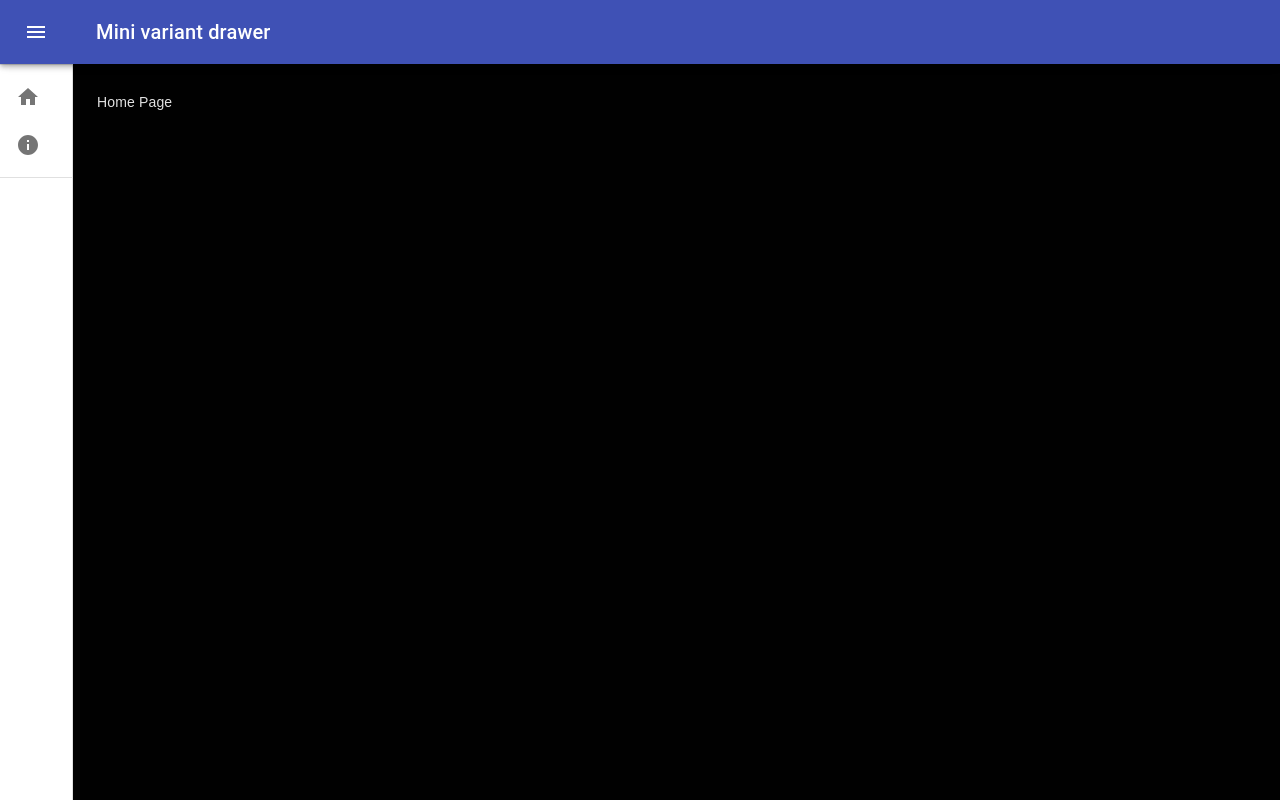
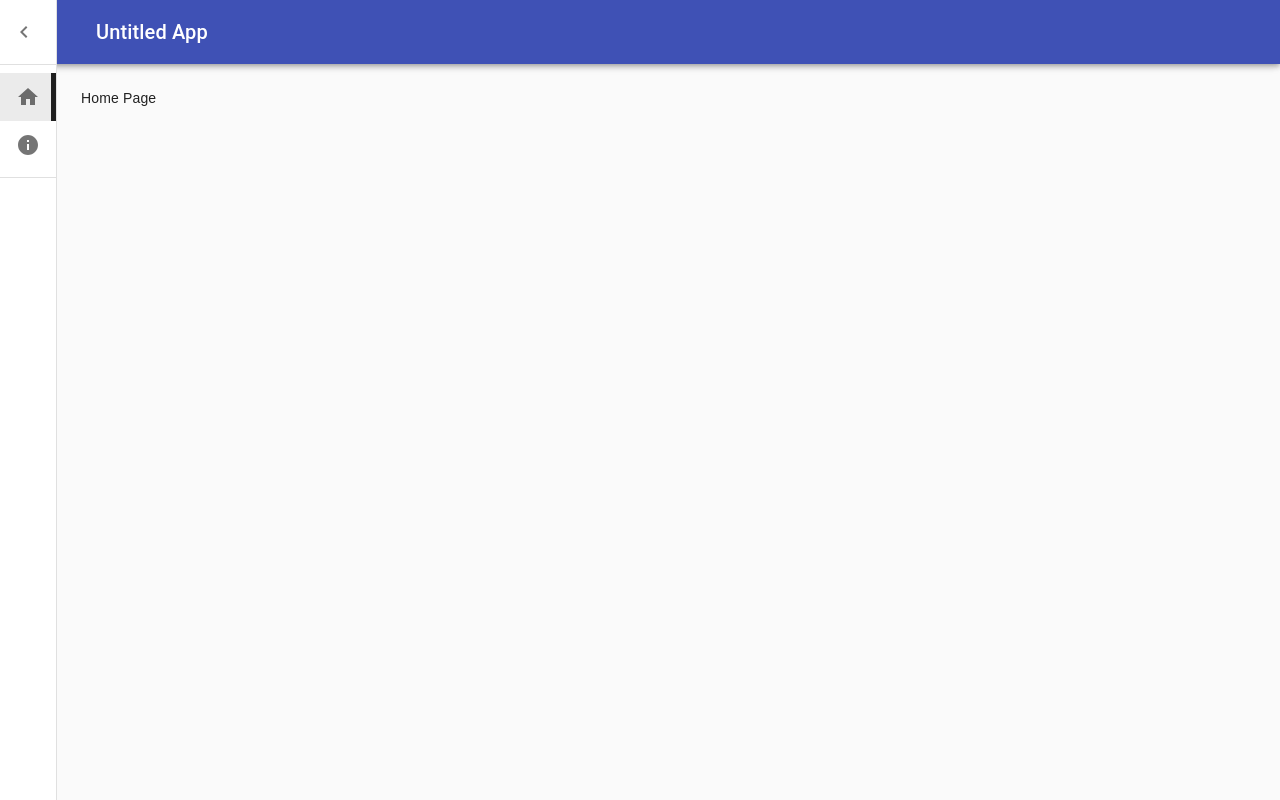
Before and after one commit to IceBunnyMeh/react-invent, a React (Create React App) app: page / in a window 1280 px wide. Built offline with nearby package versions, Linux system fonts and the light colour scheme.

Commit message:
selection scheme
Nothing too

```diff
--- a/src/App.js
+++ b/src/App.js
@@ -10,17 +10,6 @@ export default function App() {
   return (
     <div className="App">
       <Router>
-        <nav>
-          <ul>
-            <li>
-              <Link to="/">Home</Link>
-            </li>
-            <li>
-              <Link to="/login">Login</Link>
-            </li>
-          </ul>
-        </nav>
-
         <Switch>
           <Route path="/login" exact>
             <Login />
--- a/src/Helpers/ListItemLink.js
+++ b/src/Helpers/ListItemLink.js
@@ -1,11 +1,12 @@
 import React, { useMemo, forwardRef } from "react";
 import PropTypes from "prop-types";
+import clsx from "clsx";
 
 import { Link } from "react-router-dom";
 import { ListItem, ListItemIcon, ListItemText } from "@material-ui/core";
 
 function ListItemLink(props) {
-  const { icon, primary, to } = props;
+  const { icon, primary, to, selected, handleListItemClick, classes } = props;
 
   const renderLink = useMemo(
     () =>
@@ -15,7 +16,15 @@ function ListItemLink(props) {
 
   return (
     <li>
-      <ListItem button component={renderLink}>
+      <ListItem
+        button
+        component={renderLink}
+        selected={selected === primary}
+        onClick={event => handleListItemClick(event, primary)}
+        classes={{
+          selected: clsx(classes.selected)
+        }}
+      >
         <ListItemIcon>{icon}</ListItemIcon>
         <ListItemText primary={primary} />
       </ListItem>
@@ -29,5 +38,4 @@ ListItemLink.propTypes = {
   to: PropTypes.string.isRequired
 };
 
-
 export default ListItemLink;
--- a/src/Views/BaseContainer.js
+++ b/src/Views/BaseContainer.js
@@ -1,27 +1,14 @@
 import React from "react";
-import clsx from "clsx";
-import { useTheme } from "@material-ui/core/styles";
-import Drawer from "@material-ui/core/Drawer";
-import AppBar from "@material-ui/core/AppBar";
-import Toolbar from "@material-ui/core/Toolbar";
-import List from "@material-ui/core/List";
+
 import CssBaseline from "@material-ui/core/CssBaseline";
-import Typography from "@material-ui/core/Typography";
-import Divider from "@material-ui/core/Divider";
-import IconButton from "@material-ui/core/IconButton";
-import MenuIcon from "@material-ui/icons/Menu";
-import ChevronLeftIcon from "@material-ui/icons/ChevronLeft";
-import ChevronRightIcon from "@material-ui/icons/ChevronRight";
+import { useStyles } from "./styles";
 
-import ListItemLink from "../Helpers/ListItemLink";
-
-import { useStyles } from "./styles";
-import { Links } from "../Routes";
+import Header from "./Header";
+import SideNavBar from "./SideNavBar";
 import PageContainer from "./PageContainer";
 
 function BaseContainer() {
   const classes = useStyles();
-  const theme = useTheme();
   const [open, setOpen] = React.useState(false);
 
   const handleDrawerOpen = () => {
@@ -35,65 +22,10 @@ function BaseContainer() {
   return (
     <div className={classes.root}>
       <CssBaseline />
-      <AppBar
-        position="fixed"
-        className={clsx(classes.appBar, {
-          [classes.appBarShift]: open
-        })}
-      >
-        <Toolbar>
-          <IconButton
-            color="inherit"
-            aria-label="open drawer"
-            onClick={handleDrawerOpen}
-            edge="start"
-            className={clsx(classes.menuButton, {
-              [classes.hide]: open
-            })}
-          >
-            <MenuIcon />
-          </IconButton>
-          <Typography variant="h6" noWrap>
-            Mini variant drawer
-          </Typography>
-        </Toolbar>
-      </AppBar>
-      <Drawer
-        variant="permanent"
-        className={clsx(classes.drawer, {
-          [classes.drawerOpen]: open,
-          [classes.drawerClose]: !open
-        })}
-        classes={{
-          paper: clsx({
-            [classes.drawerOpen]: open,
-            [classes.drawerClose]: !open
-          })
-        }}
-      >
-        <div className={classes.toolbar}>
-          <IconButton onClick={handleDrawerClose}>
-            {theme.direction === "rtl" ? (
-              <ChevronRightIcon />
-            ) : (
-              <ChevronLeftIcon />
-            )}
-          </IconButton>
-        </div>
-        <Divider />
-        <List>
-          {Links.map((link, index) => (
-            <ListItemLink
-              to={link.to}
-              primary={link.name}
-              icon={link.icon ? link.icon : null}
-              key={index}
-            />
-          ))}
-        </List>
-        <Divider />
-      </Drawer>
+      <Header classes={classes} open={open} openDrawer={handleDrawerOpen} />
+      <SideNavBar classes={classes} open={open} closeDrawer={handleDrawerClose} />
       <main className={classes.content}>
+      <div className={classes.toolbar} />
         <PageContainer />
       </main>
     </div>
--- /dev/null
+++ b/src/Views/Header.js
@@ -0,0 +1,39 @@
+import React from "react";
+import clsx from "clsx";
+import AppBar from "@material-ui/core/AppBar";
+import Toolbar from "@material-ui/core/Toolbar";
+import IconButton from "@material-ui/core/IconButton";
+import Typography from "@material-ui/core/Typography";
+import MenuIcon from "@material-ui/icons/Menu";
+
+function Header(props) {
+  const { classes, open, openDrawer, title } = props;
+
+  return (
+    <AppBar
+      position="fixed"
+      className={clsx(classes.appBar, {
+        [classes.appBarShift]: open
+      })}
+    >
+      <Toolbar>
+        <IconButton
+          color="inherit"
+          aria-label="open drawer"
+          onClick={openDrawer}
+          edge="start"
+          className={clsx(classes.menuButton, {
+            [classes.hide]: open
+          })}
+        >
+          <MenuIcon />
+        </IconButton>
+        <Typography variant="h6" noWrap>
+          {title ? title : "Untitled App"}
+        </Typography>
+      </Toolbar>
+    </AppBar>
+  );
+}
+
+export default Header;
--- /dev/null
+++ b/src/Views/SideNavBar.js
@@ -0,0 +1,66 @@
+import React from "react";
+import clsx from "clsx";
+import { useTheme } from "@material-ui/core/styles";
+import Drawer from "@material-ui/core/Drawer";
+import List from "@material-ui/core/List";
+import Divider from "@material-ui/core/Divider";
+import IconButton from "@material-ui/core/IconButton";
+import ChevronLeftIcon from "@material-ui/icons/ChevronLeft";
+import ChevronRightIcon from "@material-ui/icons/ChevronRight";
+
+import ListItemLink from "../Helpers/ListItemLink";
+import { Links } from "../Routes";
+
+function SideNavBar(props) {
+  const { classes, open, closeDrawer } = props;
+  const theme = useTheme();
+
+  const [selectedIndex, setSelectedIndex] = React.useState("Home");
+
+  const handleListItemClick = (event, index) => {
+    setSelectedIndex(index);
+  };
+
+  return (
+    <Drawer
+      variant="permanent"
+      className={clsx(classes.drawer, {
+        [classes.drawerOpen]: open,
+        [classes.drawerClose]: !open
+      })}
+      classes={{
+        paper: clsx({
+          [classes.drawerOpen]: open,
+          [classes.drawerClose]: !open
+        })
+      }}
+    >
+      <div className={classes.toolbar}>
+        <IconButton onClick={closeDrawer}>
+          {theme.direction === "rtl" ? (
+            <ChevronRightIcon />
+          ) : (
+            <ChevronLeftIcon />
+          )}
+        </IconButton>
+      </div>
+      <Divider />
+      <List>
+        {Links.map((link, index) => (
+          <ListItemLink
+            to={link.to}
+            primary={link.name}
+            icon={link.icon ? link.icon : null}
+            selected={selectedIndex}
+            handleListItemClick={handleListItemClick}
+            classes={classes}
+            key={index}
+          />
+        ))}
+      </List>
+      <Divider />
+    </Drawer>
+  );
+}
+
+export default SideNavBar;
--- a/src/Views/styles.js
+++ b/src/Views/styles.js
@@ -1,65 +1,68 @@
-import { makeStyles } from "@material-ui/core"
+import { makeStyles } from "@material-ui/core";
 
-const drawerWidth = 240;
+const drawerWidth = 220;
 
 export const useStyles = makeStyles(theme => ({
   root: {
-    display: 'flex',
-    height: '100%',
+    display: "flex",
+    height: "100%"
   },
   appBar: {
     zIndex: theme.zIndex.drawer + 1,
-    transition: theme.transitions.create(['width', 'margin'], {
+    transition: theme.transitions.create(["width", "margin"], {
       easing: theme.transitions.easing.sharp,
-      duration: theme.transitions.duration.leavingScreen,
-    }),
+      duration: theme.transitions.duration.leavingScreen
+    })
   },
   appBarShift: {
     marginLeft: drawerWidth,
     width: `calc(100% - ${drawerWidth}px)`,
-    transition: theme.transitions.create(['width', 'margin'], {
+    transition: theme.transitions.create(["width", "margin"], {
       easing: theme.transitions.easing.sharp,
-      duration: theme.transitions.duration.enteringScreen,
-    }),
+      duration: theme.transitions.duration.enteringScreen
+    })
   },
   menuButton: {
-    marginRight: 36,
+    marginRight: 36
   },
   hide: {
-    display: 'none',
+    display: "none"
   },
   drawer: {
     width: drawerWidth,
     flexShrink: 0,
-    whiteSpace: 'nowrap',
+    whiteSpace: "nowrap"
   },
   drawerOpen: {
     width: drawerWidth,
-    transition: theme.transitions.create('width', {
+    transition: theme.transitions.create("width", {
       easing: theme.transitions.easing.sharp,
-      duration: theme.transitions.duration.enteringScreen,
-    }),
+      duration: theme.transitions.duration.enteringScreen
+    })
   },
   drawerClose: {
-    transition: theme.transitions.create('width', {
+    transition: theme.transitions.create("width", {
       easing: theme.transitions.easing.sharp,
-      duration: theme.transitions.duration.leavingScreen,
+      duration: theme.transitions.duration.leavingScreen
     }),
-    overflowX: 'hidden',
-    width: theme.spacing(7) + 1,
-    [theme.breakpoints.up('sm')]: {
-      width: theme.spacing(9) + 1,
-    },
+    overflowX: "hidden",
+    width: 0,
+    [theme.breakpoints.up("sm")]: {
+      width: theme.spacing(7) + 1
+    }
   },
   toolbar: {
-    display: 'flex',
-    alignItems: 'center',
-    justifyContent: 'flex-end',
+    display: "flex",
+    alignItems: "center",
+    justifyContent: "flex-end",
     padding: theme.spacing(0, 1),
-    ...theme.mixins.toolbar,
+    ...theme.mixins.toolbar
   },
   content: {
     flexGrow: 1,
-    padding: theme.spacing(3),
+    padding: theme.spacing(3)
   },
+  selected: {
+    borderRight: "5px solid"
+  }
 }));
--- a/src/styles.css
+++ b/src/styles.css
@@ -3,8 +3,6 @@ body,
 #root,
 .App {
   font-family: sans-serif;
-  color: #e1e1e1;
-  background: #010101;
   height: 100%;
   width: 100%;
   padding: 0;
```
